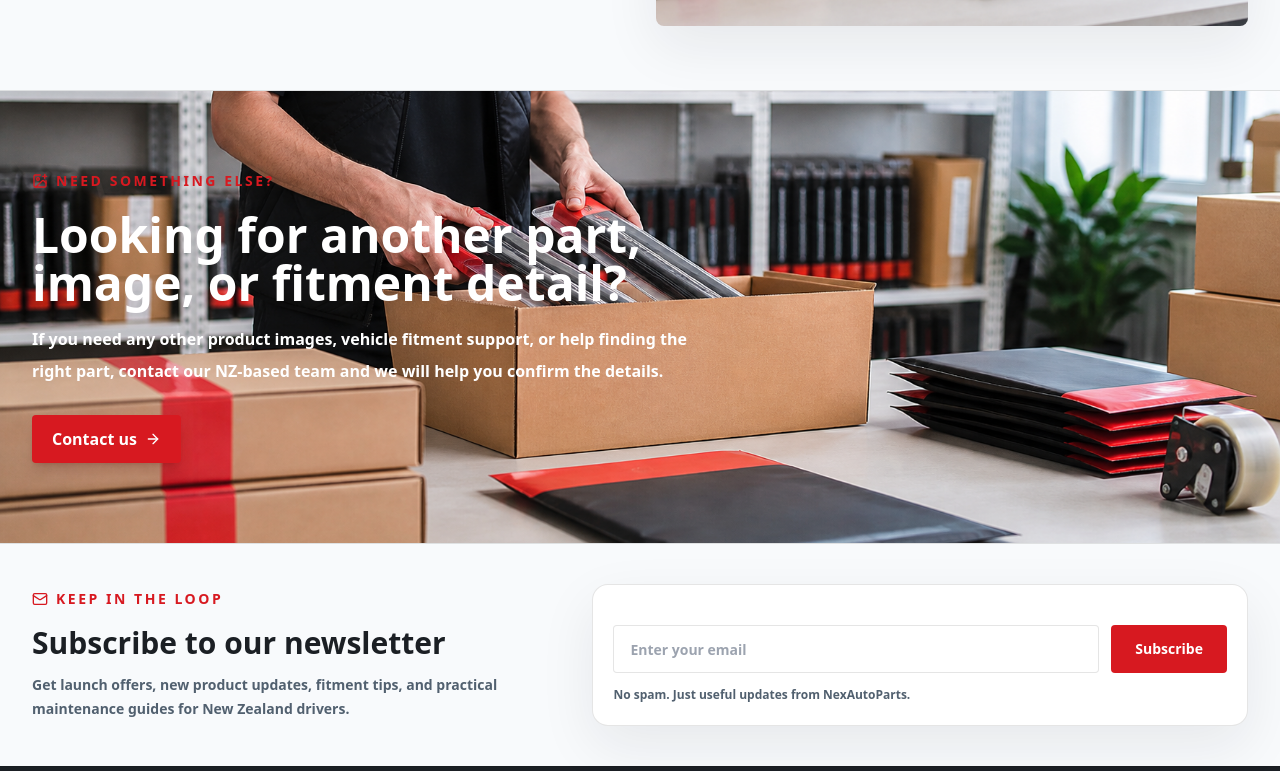
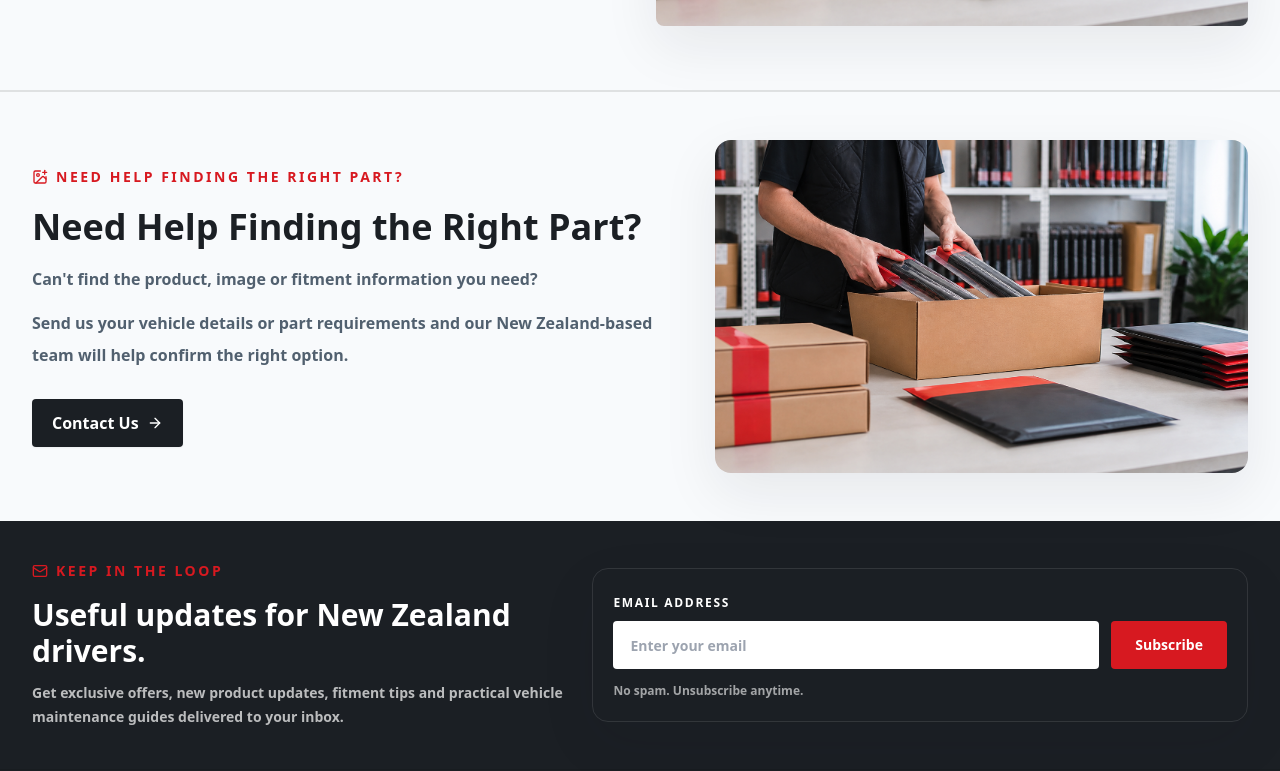
Before and after one commit to windalike5114/Nexauto, a Next.js app: page / in a window 1280 px wide. Shown: the part 3809-4580 px from the top of the page. Built offline with nearby package versions, Linux system fonts and the light colour scheme; no server answers; the database is empty.

Commit message:
Refine homepage help and newsletter sections

```diff
--- a/app/page.tsx
+++ b/app/page.tsx
@@ -167,49 +167,53 @@ export default async function HomePage() {
         />
       </div>
 
-      <section className="relative overflow-hidden bg-ink text-white">
-        <Image
-          src="/home/local-service.png"
-          alt="NexAutoParts local service and dispatch support"
-          fill
-          className="object-cover opacity-48"
-          sizes="100vw"
-        />
-        <div className="absolute inset-0 bg-gradient-to-r from-black/86 via-black/62 to-black/28" />
-        <div className="relative mx-auto max-w-7xl px-4 py-16 sm:px-6 lg:px-8 lg:py-20">
-          <div className="max-w-2xl">
+      <section className="border-t border-black/10 bg-[#F8FAFC]">
+        <div className="mx-auto grid max-w-7xl gap-8 px-4 py-12 sm:px-6 lg:grid-cols-[1fr_0.82fr] lg:items-center lg:px-8">
+          <div>
             <p className="inline-flex items-center gap-2 text-sm font-black uppercase tracking-[0.18em] text-signal">
               <ImagePlus className="h-4 w-4" />
-              Need something else?
+              Need help finding the right part?
             </p>
-            <h2 className="mt-4 text-4xl font-black leading-tight sm:text-5xl">Looking for another part, image, or fitment detail?</h2>
-            <p className="mt-4 text-base font-semibold leading-8 text-white/78">
-              If you need any other product images, vehicle fitment support, or help finding the right part, contact our NZ-based team and we will help you confirm the details.
+            <h2 className="mt-4 text-3xl font-black leading-tight text-ink sm:text-4xl">Need Help Finding the Right Part?</h2>
+            <p className="mt-4 text-base font-bold leading-8 text-steel">
+              Can't find the product, image or fitment information you need?
             </p>
-            <Link href="/contact" className="mt-7 inline-flex h-12 items-center gap-2 rounded bg-signal px-5 font-black text-white shadow-lg shadow-red-950/20 transition hover:-translate-y-0.5 hover:bg-red-700">
-              Contact us
+            <p className="mt-3 max-w-2xl text-base font-semibold leading-8 text-steel">
+              Send us your vehicle details or part requirements and our New Zealand-based team will help confirm the right option.
+            </p>
+            <Link href="/contact" className="mt-7 inline-flex h-12 items-center gap-2 rounded bg-ink px-5 font-black text-white shadow-sm transition hover:-translate-y-0.5 hover:bg-black">
+              Contact Us
               <ArrowRight className="h-4 w-4" />
             </Link>
+          </div>
+          <div className="relative aspect-[16/10] overflow-hidden rounded-2xl bg-zinc-100 shadow-panel">
+            <Image
+              src="/home/local-service.png"
+              alt="NexAutoParts local service and dispatch support"
+              fill
+              className="object-cover"
+              sizes="(min-width: 1024px) 40vw, 100vw"
+            />
           </div>
         </div>
       </section>
 
-      <section className="border-t border-black/10 bg-[#F8FAFC]">
+      <section className="bg-ink text-white">
         <div className="mx-auto grid max-w-7xl gap-6 px-4 py-10 sm:px-6 lg:grid-cols-[0.9fr_1.1fr] lg:items-center lg:px-8">
           <div>
             <p className="inline-flex items-center gap-2 text-sm font-black uppercase tracking-[0.18em] text-signal">
               <Mail className="h-4 w-4" />
-              Keep in the loop
+              Keep in the Loop
             </p>
-            <h2 className="mt-3 text-3xl font-black text-ink">Subscribe to our newsletter</h2>
-            <p className="mt-3 max-w-xl text-sm font-bold leading-6 text-steel">
-              Get launch offers, new product updates, fitment tips, and practical maintenance guides for New Zealand drivers.
+            <h2 className="mt-3 text-3xl font-black text-white">Useful updates for New Zealand drivers.</h2>
+            <p className="mt-3 max-w-xl text-sm font-bold leading-6 text-white/70">
+              Get exclusive offers, new product updates, fitment tips and practical vehicle maintenance guides delivered to your inbox.
             </p>
           </div>
-          <div className="rounded-2xl border border-black/10 bg-white p-5 shadow-panel">
+          <div className="rounded-2xl border border-white/10 bg-white/8 p-5 shadow-panel">
             <HomeNewsletterSignup />
-            <p className="mt-3 text-xs font-bold leading-5 text-steel">
-              No spam. Just useful updates from NexAutoParts.
+            <p className="mt-3 text-xs font-bold leading-5 text-white/60">
+              No spam. Unsubscribe anytime.
             </p>
           </div>
         </div>
--- a/components/home-newsletter-signup.tsx
+++ b/components/home-newsletter-signup.tsx
@@ -51,11 +51,11 @@ export function HomeNewsletterSignup() {
   }
 
   return (
-    <form onSubmit={submit} className="mt-5">
-      <div className="flex flex-col gap-3 sm:flex-row">
-        <label htmlFor="home-newsletter-email" className="sr-only">
-          Email address
-        </label>
+    <form onSubmit={submit}>
+      <label htmlFor="home-newsletter-email" className="text-xs font-black uppercase tracking-[0.14em] text-white/78">
+        Email address
+      </label>
+      <div className="mt-2 flex flex-col gap-3 sm:flex-row">
         <input
           id="home-newsletter-email"
           type="email"
@@ -64,7 +64,7 @@ export function HomeNewsletterSignup() {
           required
           maxLength={254}
           placeholder="Enter your email"
-          className="h-12 min-w-0 flex-1 rounded border border-black/10 bg-white px-4 text-sm font-bold text-ink outline-none focus:border-ink"
+          className="h-12 min-w-0 flex-1 rounded border border-white/15 bg-white px-4 text-sm font-bold text-ink outline-none focus:border-signal"
         />
         <button
           type="submit"
@@ -75,7 +75,7 @@ export function HomeNewsletterSignup() {
         </button>
       </div>
       {message ? (
-        <p className={`mt-3 text-sm font-bold ${message.type === "success" ? "text-emerald-700" : "text-signal"}`}>
+        <p className={`mt-3 text-sm font-bold ${message.type === "success" ? "text-emerald-300" : "text-red-200"}`}>
           {message.text}
         </p>
       ) : null}
```
